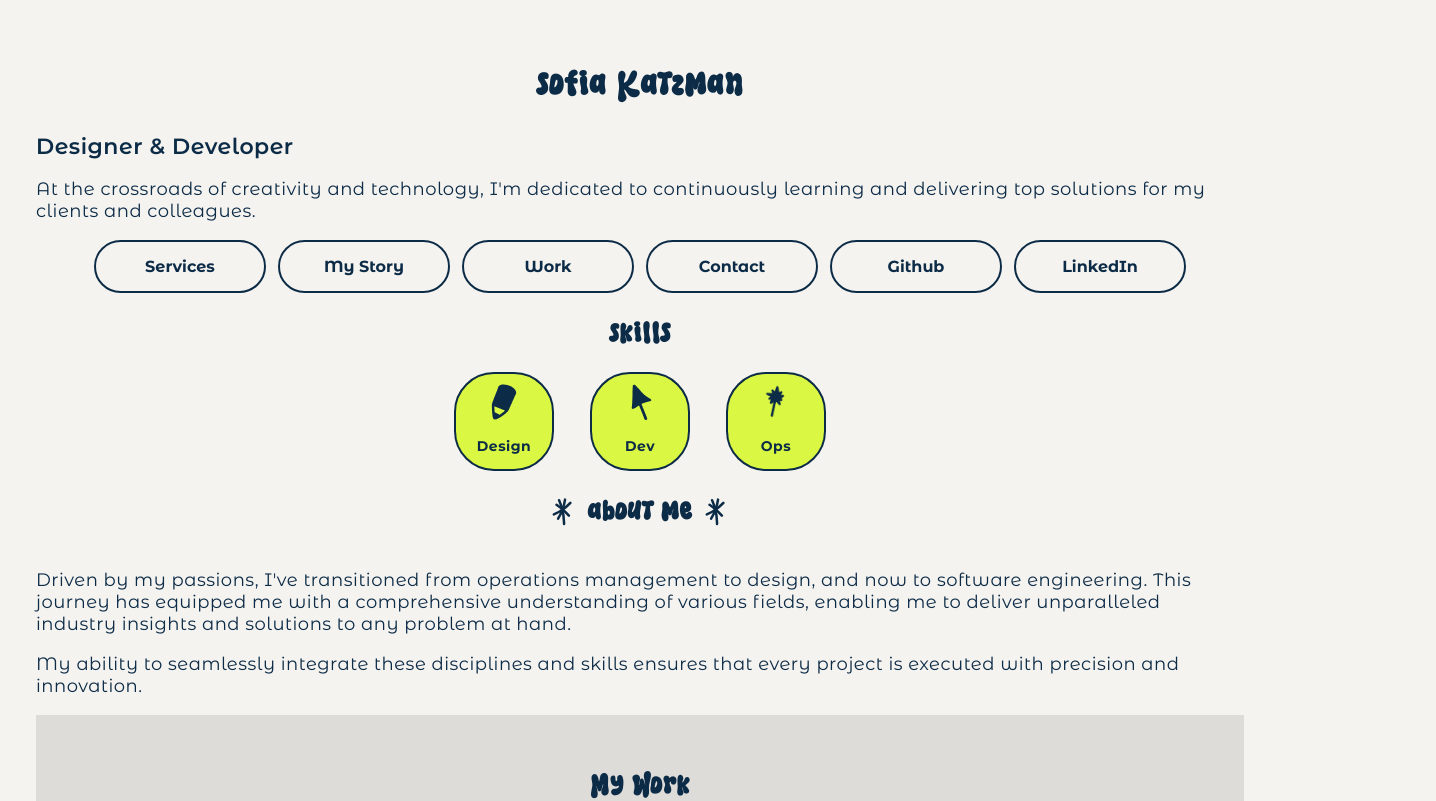
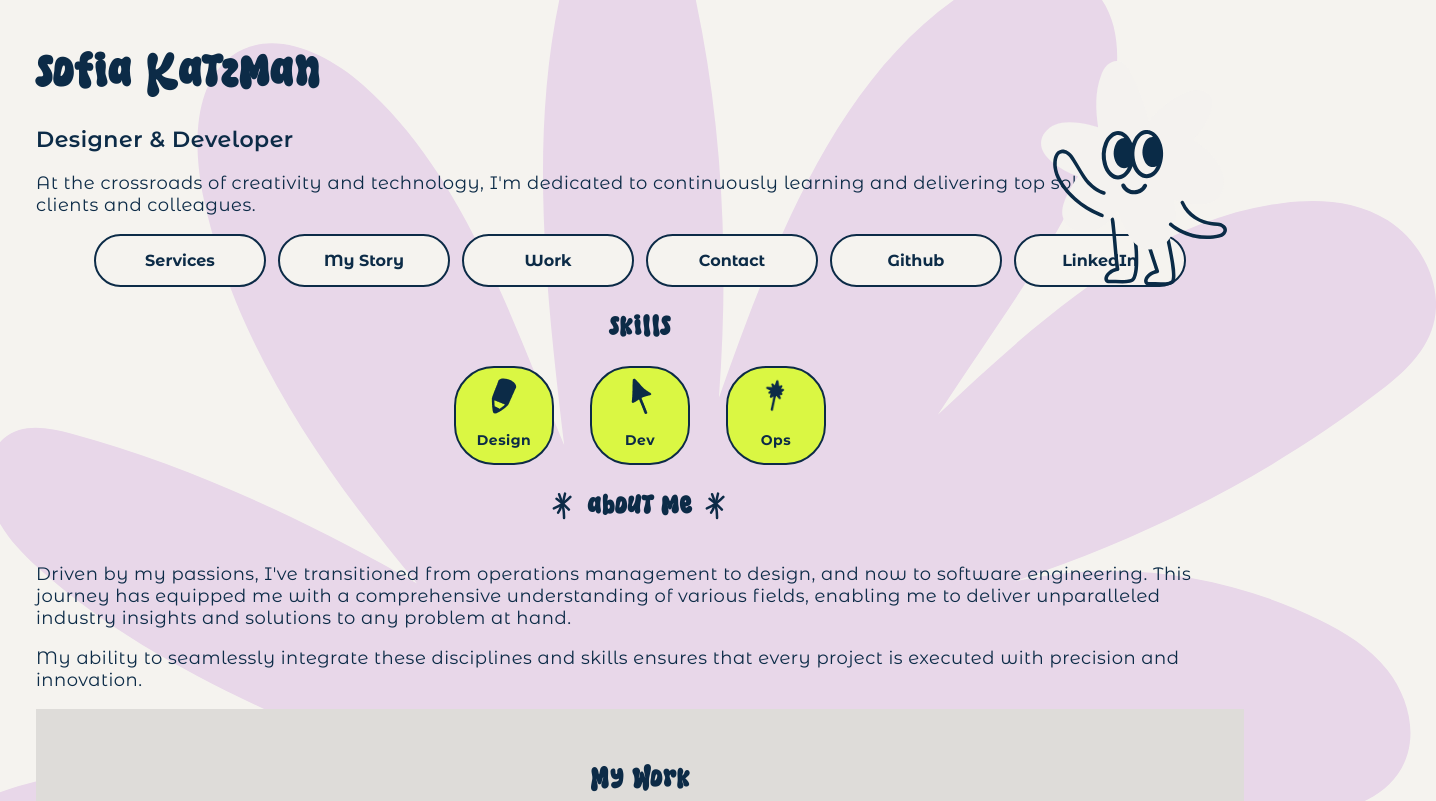
Before and after one commit to sofiakatzman/Portfolio, a React (Create React App) app: page / in a window 1280 px wide. Shown: the top 801 px of the page, 1436 px wide, since content can reach past the window. Built offline with nearby package versions, Linux system fonts and the light colour scheme.

Commit message:
css updates

```diff
--- a/src/App.css
+++ b/src/App.css
@@ -14,11 +14,19 @@ body {
   padding: 36px;
 }
 
+
 h1 {
   font-family: 'TropiLand';
   font-size: 34px;
   letter-spacing: 1.5px;
   text-align: center;
+}
+
+h1.hero {
+  font-size: 48px;
+  letter-spacing: 1.5px;
+  text-align: left;
+  margin: 0px;
 }
 
 h1.small {
@@ -52,6 +60,21 @@ p.bold{
   font-family: 'MonteBold';
   font-size: 14px;
 }
+/* INTRO */
+.SK-icon {
+  max-width: 15%;
+  position: absolute;
+  top: 40px;
+  right: 50px;
+}
+
+.background-flower {
+  position: absolute;
+  top: -100px;
+  left: -100px;
+  z-index: -1;
+  width: 120%;
+}
 
 /* NAVIGATION */
 .navigation-container {
@@ -70,6 +93,7 @@ p.bold{
   cursor: pointer;
   transition: all 0.3s ease;
   width: 138px;
+  background-color: var(--white);
 }
 
 .navigation-button:hover {
--- a/src/components/Intro.js
+++ b/src/components/Intro.js
@@ -1,8 +1,20 @@
 import React from "react";
+import icon from "../assets/SK-ICON.svg";
+import flowerbg from "../assets/flower-background.svg";
 function Intro() {
   return (
     <div>
-      <h1>Sofia Katzman</h1>
+      <img
+        src={flowerbg}
+        alt="Flower Holding Shape"
+        className="background-flower"
+      />
+      <h1 className="hero">Sofia Katzman</h1>
+      <img
+        src={icon}
+        alt="SK Icon - Flower Character Waving"
+        className="SK-icon"
+      />
       <h2>Designer & Developer</h2>
       <p>
         At the crossroads of creativity and technology, I'm dedicated to
```
Also changed, not shown: src/index.js (+6 -6 lines), src/assets/SK-ICON.svg (added), src/assets/flower-background.svg (added), src/index.css (line endings or trailing spaces).
